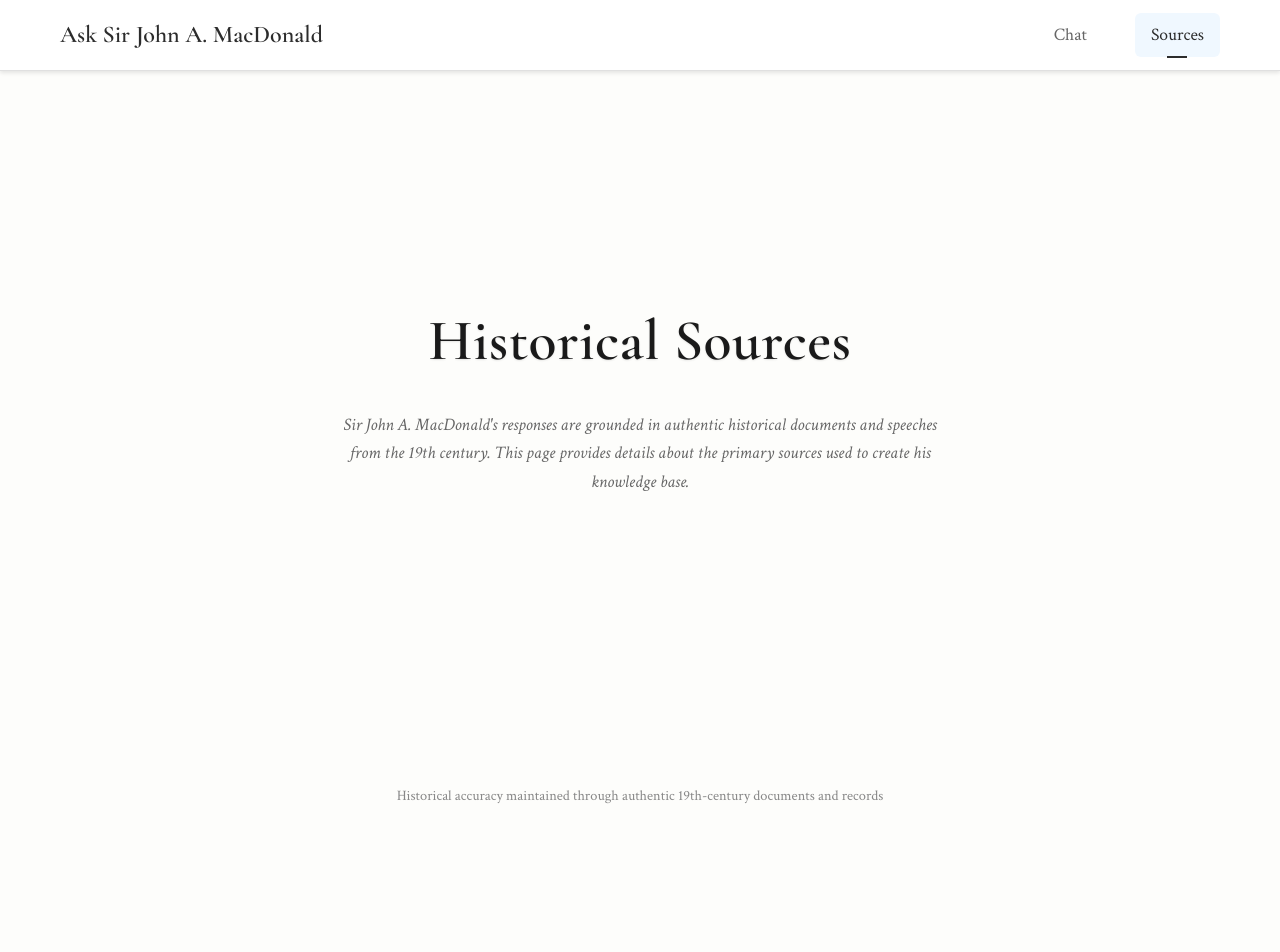
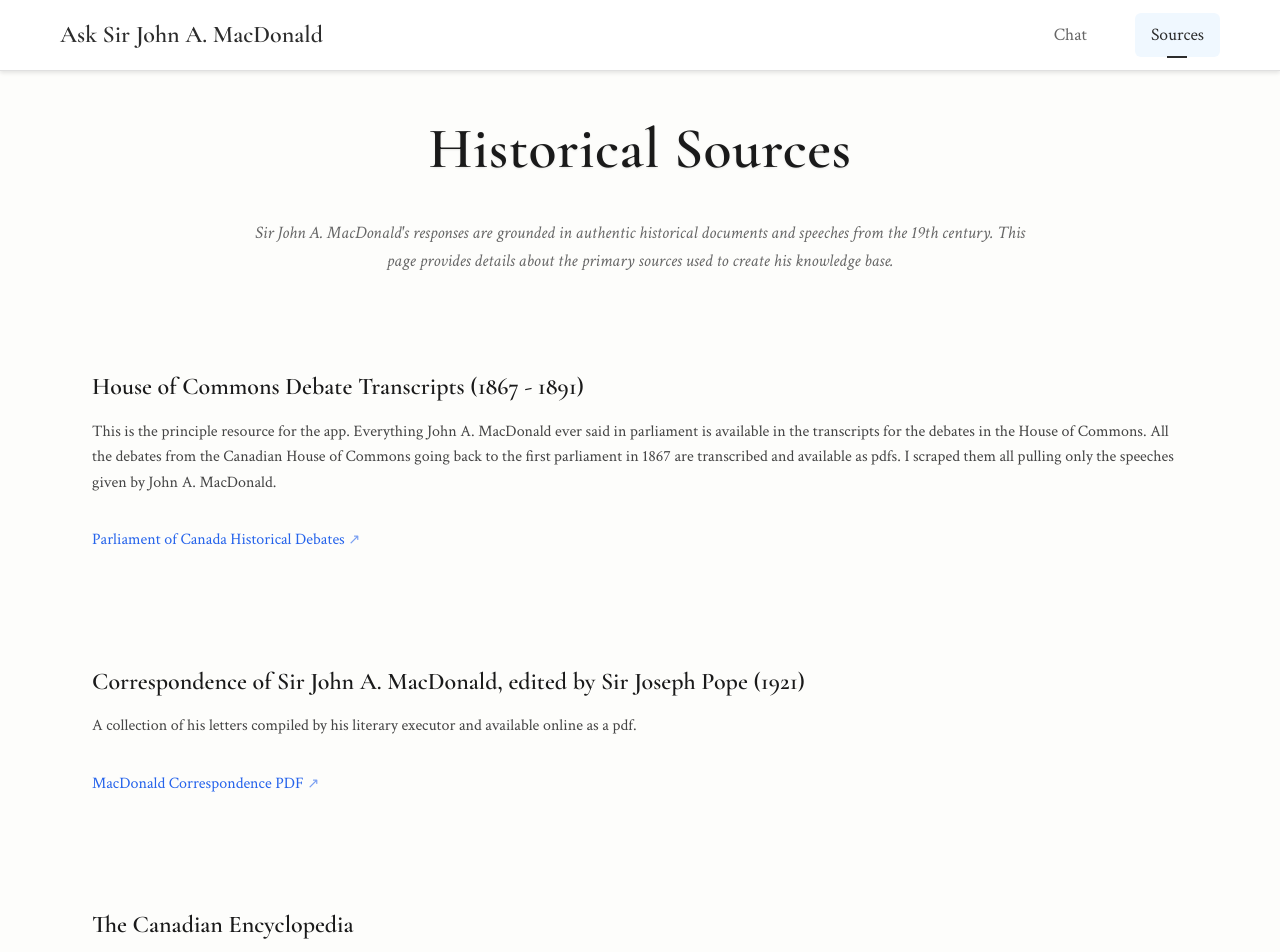
Before and after one commit to ianvanharten/macdonald_history_bot, a Vue app in the folder frontend/: page /sources in a window 1280 px wide. Shown: the top 952 px of the page. Before the commit the page ends 871 px from the top, so only its background shows below. Built offline with nearby package versions, Linux system fonts and the light colour scheme; a web font is replaced by a local one.

Commit message:
Add a page to list historical resources

```diff
--- a/frontend/src/components/Sources.vue
+++ b/frontend/src/components/Sources.vue
@@ -7,6 +7,100 @@
         This page provides details about the primary sources used to create his knowledge base.
       </p>
     </header>
+
+    <main class="content">
+      <div class="sources-list">
+        <div class="source-item">
+          <h2 class="source-title">House of Commons Debate Transcripts (1867 - 1891)</h2>
+          <p class="source-description">
+            This is the principle resource for the app. Everything John A. MacDonald ever said in parliament is available in the transcripts for the debates in the House of Commons. All the debates from the Canadian House of Commons going back to the first parliament in 1867 are transcribed and available as pdfs. I scraped them all pulling only the speeches given by John A. MacDonald.
+          </p>
+          <div class="source-links">
+            <a href="https://parl.canadiana.ca/browse" target="_blank" rel="noopener noreferrer" class="source-link">
+              Parliament of Canada Historical Debates
+            </a>
+          </div>
+        </div>
+
+        <div class="source-item">
+          <h2 class="source-title">Correspondence of Sir John A. MacDonald, edited by Sir Joseph Pope (1921)</h2>
+          <p class="source-description">
+            A collection of his letters compiled by his literary executor and available online as a pdf.
+          </p>
+          <div class="source-links">
+            <a href="https://primarydocuments.ca/wp-content/uploads/2019/03/PopeMacdonaldCorrespondence.pdf" target="_blank" rel="noopener noreferrer" class="source-link">
+              MacDonald Correspondence PDF
+            </a>
+          </div>
+        </div>
+
+        <div class="source-item">
+          <h2 class="source-title">The Canadian Encyclopedia</h2>
+          <p class="source-description">
+            The Canadian Encyclopedia's principle article on Sir John A. MacDonald.
+          </p>
+          <div class="source-links">
+            <a href="https://www.thecanadianencyclopedia.ca/en/article/sir-john-alexander-macdonald" target="_blank" rel="noopener noreferrer" class="source-link">
+              Sir John Alexander MacDonald
+            </a>
+          </div>
+        </div>
+
+        <div class="source-item">
+          <h2 class="source-title">The Dictionary of Canadian Biography</h2>
+          <p class="source-description">
+            I used a few resources from here. They have a full biography of John A. MacDonald plus a series of thematic articles looking at his life from the perspective of those themes. Finally, they have a section on Canadian Confederation which I used as well.
+          </p>
+          <div class="source-links">
+            <a href="https://www.biographi.ca/en/bio/macdonald_john_alexander_12E.html" target="_blank" rel="noopener noreferrer" class="source-link">
+              John A. MacDonald Biography
+            </a>
+            <a href="https://www.biographi.ca/en/theme_macdonald.html?p=1" target="_blank" rel="noopener noreferrer" class="source-link">
+              MacDonald Thematic Articles
+            </a>
+            <a href="https://www.biographi.ca/en/theme_confederation.html" target="_blank" rel="noopener noreferrer" class="source-link">
+              Canadian Confederation
+            </a>
+          </div>
+        </div>
+
+        <div class="source-item">
+          <h2 class="source-title">John A. MacDonald: The Indispensable Politician by Alastair Gillespie</h2>
+          <p class="source-description">
+            A paper published for the MacDonald Laurier Institute and available online as a pdf.
+          </p>
+          <div class="source-links">
+            <a href="https://macdonaldlaurier.ca/files/pdf/MLIConfederationSeries_MacdonaldPaperF_Web.pdf" target="_blank" rel="noopener noreferrer" class="source-link">
+              The Indispensable Politician PDF
+            </a>
+          </div>
+        </div>
+
+        <div class="source-item">
+          <h2 class="source-title">Anecdotal Life of Sir John A. MacDonald by Emerson Bristol Biggar (1891)</h2>
+          <p class="source-description">
+            An old book on a fairly old-looking website, but available in full online.
+          </p>
+          <div class="source-links">
+            <a href="https://www.johnamacdonald.org/" target="_blank" rel="noopener noreferrer" class="source-link">
+              Anecdotal Life of Sir John A. MacDonald
+            </a>
+          </div>
+        </div>
+
+        <div class="source-item">
+          <h2 class="source-title">Wikipedia</h2>
+          <p class="source-description">
+            Can't forget wikipedia.
+          </p>
+          <div class="source-links">
+            <a href="https://en.wikipedia.org/wiki/John_A._Macdonald" target="_blank" rel="noopener noreferrer" class="source-link">
+              John A. Macdonald - Wikipedia
+            </a>
+          </div>
+        </div>
+      </div>
+    </main>
 
     <footer class="footer">
       <p>Historical accuracy maintained through authentic 19th-century documents and records</p>
@@ -33,11 +127,6 @@
 .header {
   text-align: center;
   padding: 2rem 0;
-  flex: 1;
-  display: flex;
-  flex-direction: column;
-  justify-content: center;
-  align-items: center;
 }
 
 .title {
@@ -54,11 +143,70 @@
   font-size: 1.1rem;
   color: #666;
   line-height: 1.6;
-  max-width: 600px;
+  max-width: 800px;
   margin-left: auto;
   margin-right: auto;
   text-align: center;
   font-style: italic;
+}
+
+.content {
+  flex: 1;
+  padding: 2rem 0;
+}
+
+.sources-list {
+  display: flex;
+  flex-direction: column;
+  gap: 2.5rem;
+}
+
+.source-item {
+  padding: 2rem;
+  border-radius: 8px;
+}
+
+.source-title {
+  font-family: 'Cormorant Garamond', serif;
+  font-size: 1.5rem;
+  font-weight: 600;
+  color: #1a1a1a;
+  margin-bottom: 1rem;
+  line-height: 1.3;
+}
+
+.source-description {
+  font-size: 1rem;
+  color: #444;
+  line-height: 1.6;
+  margin-bottom: 1.5rem;
+}
+
+.source-links {
+  display: flex;
+  flex-direction: column;
+  gap: 0.5rem;
+}
+
+.source-link {
+  display: inline-block;
+  color: #2563EB;
+  text-decoration: none;
+  font-weight: 500;
+  padding: 0.5rem 0;
+  border-bottom: 1px solid transparent;
+  transition: all 0.3s ease;
+}
+
+.source-link:hover {
+  color: #1D4ED8;
+  border-bottom-color: #2563EB;
+}
+
+.source-link:after {
+  content: ' ↗';
+  font-size: 0.9em;
+  opacity: 0.6;
 }
 
 .footer {
@@ -86,5 +234,29 @@
     max-width: 90%;
     padding: 0 1rem;
   }
+
+  .content {
+    padding: 1.5rem 0;
+  }
+
+  .sources-list {
+    gap: 2rem;
+  }
+
+  .source-item {
+    padding: 1.5rem;
+  }
+
+  .source-title {
+    font-size: 1.3rem;
+  }
+
+  .source-description {
+    font-size: 0.95rem;
+  }
+
+  .source-links {
+    gap: 0.3rem;
+  }
 }
 </style>
```
